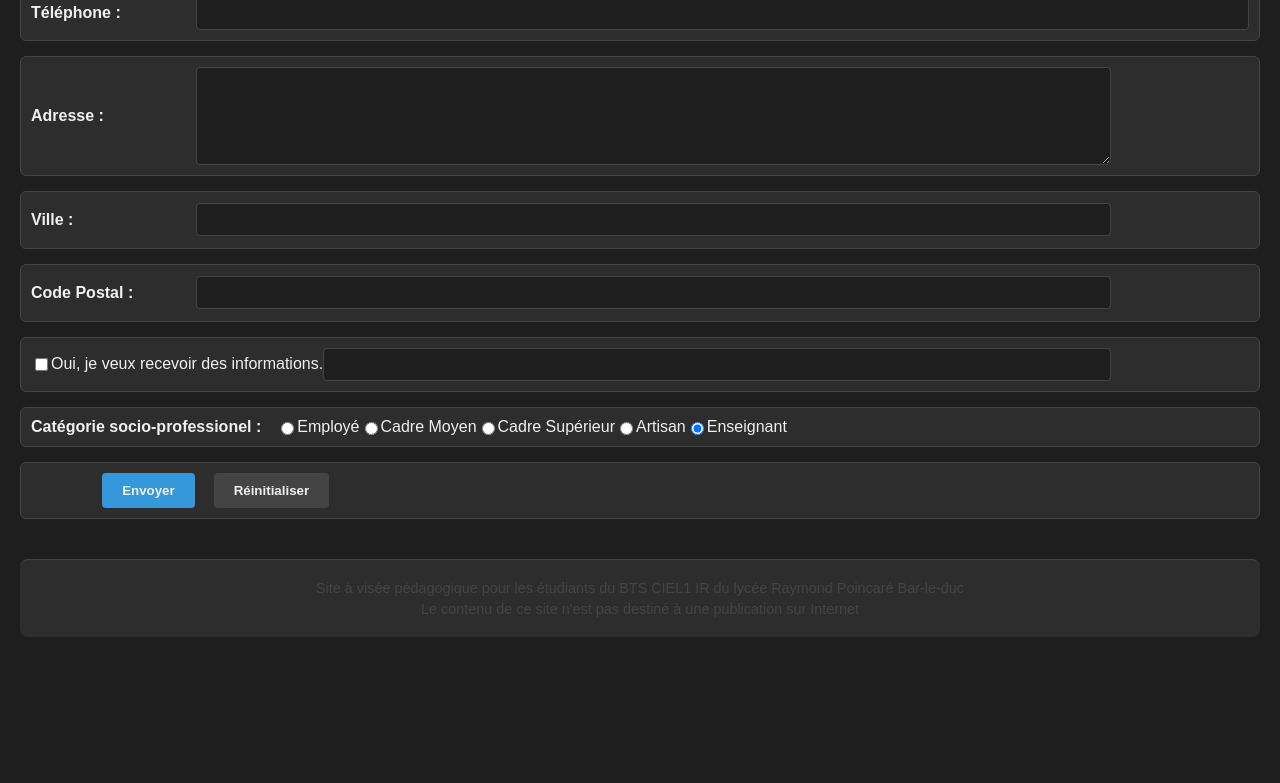
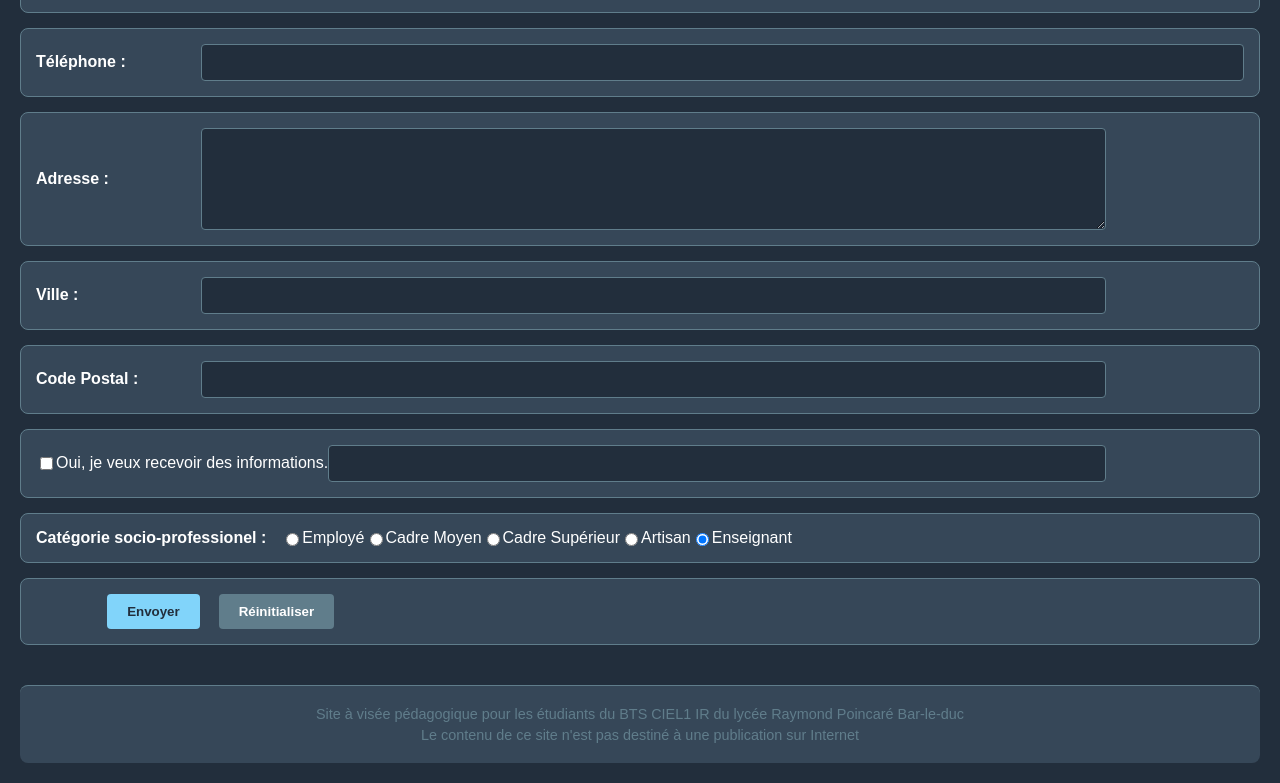
Before and after one commit to JusteUnMecGach4a/TP2, a plain HTML site: page index.html in a window 1280 px wide. Shown: the part 548-1331 px from the top of the page. Before the commit the page ends 1205 px from the top, so only its background shows below. Drawn offline with Linux system fonts and the light colour scheme.

Commit message:
Update styles.css

```diff
--- a/css/styles.css
+++ b/css/styles.css
@@ -1,16 +1,17 @@
 /* ----------------------------------------------------------------
-    FEUILLE DE STYLE FINALE (THÈME SOMBRE COHÉRENT)
+    FEUILLE DE STYLE FINALE (THÈME SOMBRE COHÉRENT ET DOUX)
     Inclut la navigation moderne, le formulaire lisible, et l'en-tête/pied de page stylisés.
+    Couleurs ajustées pour plus de "pâleur" et de douceur.
 ---------------------------------------------------------------- */
 
 /* Variables pour le thème sombre (facilite les changements) */
 :root {
-    --color-background: #1e1e1e; /* Fond principal très sombre */
-    --color-surface: #2d2d2d;    /* Fond des sections/formulaires/nav */
-    --color-text: #f0f0f0;       /* Texte clair */
-    --color-border: #444444;     /* Bordures sombres et discrètes */
-    --color-accent: #3498db;     /* Bleu accent pour les liens/focus */
-    --color-error: #e74c3c;      /* Rouge pour les erreurs */
+    --color-background: #222e3c; /* Bleu-gris foncé, plus doux que le noir */
+    --color-surface: #364758;    /* Gris bleu moyen (fond des sections/formulaires), pale et visible */
+    --color-text: #ffffff;       /* Texte blanc pur pour un contraste maximal */
+    --color-border: #607d8b;     /* Bordures bleutées/grises claires et subtiles */
+    --color-accent: #81d4fa;     /* Bleu ciel très pale et vif (accent doux) */
+    --color-error: #ffab91;      /* Rouge orangé pale pour les erreurs */
 }
 
 body {
@@ -28,7 +29,7 @@ header {
     padding: 15px 20px;
     margin-bottom: 30px;
     border-radius: 8px;
-    box-shadow: 0 4px 6px rgba(0, 0, 0, 0.4);
+    box-shadow: 0 4px 10px rgba(0, 0, 0, 0.5); /* Ombre plus prononcée */
     display: flex;
     align-items: center;
 }
@@ -117,9 +118,9 @@ nav li ul a {
 /* --- Base Formulaire et Sections --- */
 form div {
     margin-bottom: 15px;
-    padding: 10px;
+    padding: 15px; /* Augmentation du padding pour aérer */
     background-color: var(--color-surface); /* Pour faire ressortir les champs */
-    border-radius: 6px;
+    border-radius: 8px; /* Coins plus arrondis */
     border: 1px solid var(--color-border);
 }
 
@@ -143,7 +144,7 @@ label {
     }
     input[type="text"], input[type="tel"], input[type="email"], input[type="number"], textarea, select {
         flex-grow: 1;
-        padding: 8px;
+        padding: 10px; /* Augmentation du padding des inputs */
         border: 1px solid var(--color-border);
         border-radius: 4px;
         background-color: var(--color-background); /* Champ sur fond très sombre */
@@ -184,11 +185,11 @@ input[type="submit"], input[type="reset"] {
 
 input[type="submit"] {
     background-color: var(--color-accent);
-    color: var(--color-text);
+    color: var(--color-background); /* Texte sombre sur bouton accent pale */
 }
 
 input[type="submit"]:hover {
-    background-color: #2980b9; /* Nuance plus foncée de l'accent */
+    background-color: #4fc3f7; /* Nuance plus foncée de l'accent */
 }
 
 input[type="reset"] {
@@ -197,7 +198,7 @@ input[type="reset"] {
 }
 
 input[type="reset"]:hover {
-    background-color: #666666;
+    background-color: #90a4ae; /* Gris plus clair au survol */
 }
 
 /* --- PIED DE PAGE (FOOTER) --- */
```
